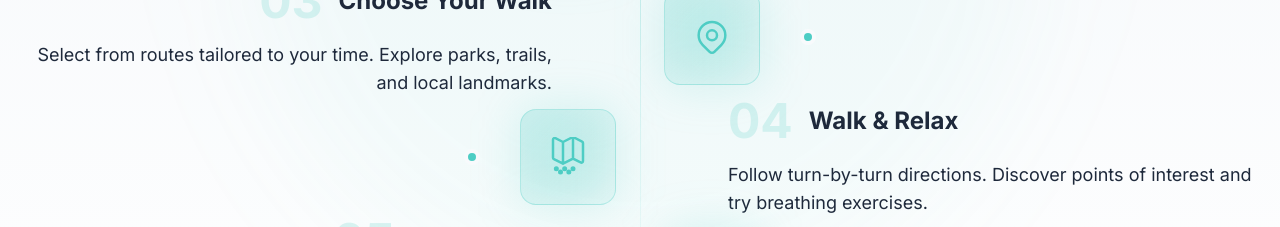
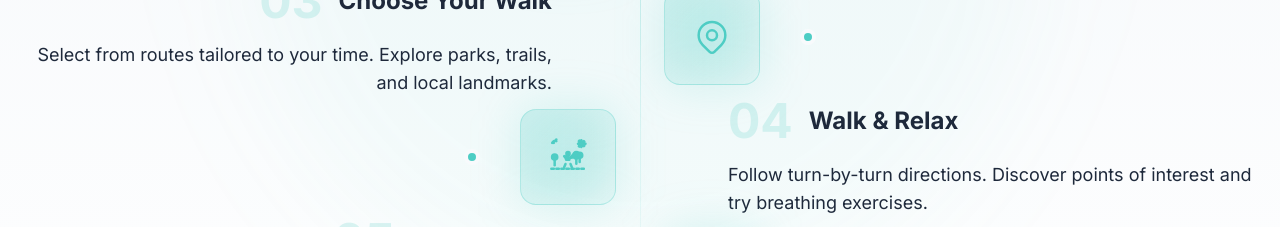
Before and after one commit to matt1862000/nhs-credential-passport, a Next.js app in the folder website/: page / in a window 1280 px wide. Shown: the part 2660-2887 px from the top of the page. Built offline with nearby package versions, Linux system fonts and the light colour scheme.

Commit message:
Redesign Walk & Relax icon: walking person with nature elements (trees, sun, stars, path)

```diff
--- a/website/src/components/HowItWorks.tsx
+++ b/website/src/components/HowItWorks.tsx
@@ -42,12 +42,39 @@ const steps = [
     description: 'Follow turn-by-turn directions. Discover points of interest and try breathing exercises.',
     icon: (
       <svg className="w-10 h-10" fill="none" viewBox="0 0 24 24" stroke="currentColor">
-        <path strokeLinecap="round" strokeLinejoin="round" strokeWidth={1.5} d="M9 16l-5.447-2.724A1 1 0 013 12.382V1.618a1 1 0 011.447-.894L9 3m0 13l6-3m-6 3V3m6 10l4.553 2.276A1 1 0 0021 14.382V3.618a1 1 0 00-.553-.894L15 0m0 13V0m0 0L9 3" />
-        <circle cx="5" cy="19" r="1" fill="currentColor" />
-        <circle cx="7.5" cy="21" r="1" fill="currentColor" />
-        <circle cx="10" cy="19" r="1" fill="currentColor" />
-        <circle cx="12.5" cy="21" r="1" fill="currentColor" />
-        <circle cx="15" cy="19" r="1" fill="currentColor" />
+        {/* Stars in upper left */}
+        <path strokeLinecap="round" strokeLinejoin="round" strokeWidth={1.5} d="M3 3l0.5 0.5M2.5 3.5l0.5-0.5M3.5 2.5l-0.5 0.5" />
+        <path strokeLinecap="round" strokeLinejoin="round" strokeWidth={1.5} d="M4.5 2l0.5 0.5M4 2.5l0.5-0.5M5 1.5l-0.5 0.5" />
+
+        {/* Sun in upper right */}
+        <circle cx="20" cy="4" r="1.5" fill="currentColor" />
+        <path strokeLinecap="round" strokeWidth={1.5} d="M20 2v0.5M20 5.5v0.5M22 4h0.5M18.5 4h-0.5M21.5 2.5l0.3 0.3M18.5 5.5l0.3 0.3M21.5 5.5l0.3-0.3M18.5 2.5l0.3-0.3" />
+
+        {/* Left tree */}
+        <path strokeLinecap="round" strokeLinejoin="round" strokeWidth={1.5} d="M4 17v-3" />
+        <circle cx="4" cy="12" r="1.8" fill="currentColor" />
+
+        {/* Walking person with backpack and leaf */}
+        <circle cx="12" cy="10" r="1.2" fill="currentColor" />
+        <path strokeLinecap="round" strokeLinejoin="round" strokeWidth={1.5} d="M12 11.2v2.5" />
+        <path strokeLinecap="round" strokeLinejoin="round" strokeWidth={1.5} d="M11.2 13.7h1.6" />
+        <path strokeLinecap="round" strokeLinejoin="round" strokeWidth={1.5} d="M10.5 16.2l-0.8 2M13.5 16.2l0.8 2" />
+        <path strokeLinecap="round" strokeLinejoin="round" strokeWidth={1.5} d="M10.5 12.5l-0.8-1M13.5 12.5l0.8-1" />
+        {/* Backpack */}
+        <path strokeLinecap="round" strokeLinejoin="round" strokeWidth={1.5} d="M10.8 11.5v2h1.4v-2" />
+        <path strokeLinecap="round" strokeLinejoin="round" strokeWidth={1.5} d="M10.8 12.5h1.4" />
+        {/* Leaf in hand */}
+        <path strokeLinecap="round" strokeLinejoin="round" strokeWidth={1.5} d="M13.5 12.5l1.2-0.8" />
+        <path strokeLinecap="round" strokeLinejoin="round" strokeWidth={1.5} d="M14.2 11.5c0.2-0.3 0.5-0.4 0.7-0.2 0.2 0.2 0.2 0.5 0 0.7-0.2 0.2-0.5 0.4-0.7 0.2-0.2-0.2-0.2-0.5 0-0.7" />
+
+        {/* Right trees */}
+        <path strokeLinecap="round" strokeLinejoin="round" strokeWidth={1.5} d="M17 16v-3" />
+        <circle cx="17" cy="11" r="2.2" fill="currentColor" />
+        <path strokeLinecap="round" strokeLinejoin="round" strokeWidth={1.5} d="M19 15v-2" />
+        <circle cx="19" cy="11" r="1.8" fill="currentColor" />
+
+        {/* Dashed path */}
+        <path strokeLinecap="round" strokeWidth={1.5} strokeDasharray="1.5 1.5" d="M2 19h20" />
       </svg>
     ),
   },
```
